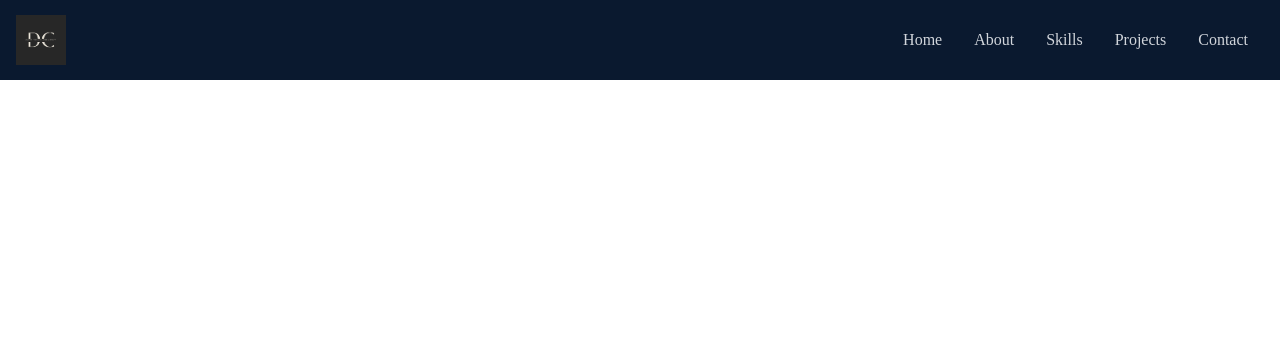
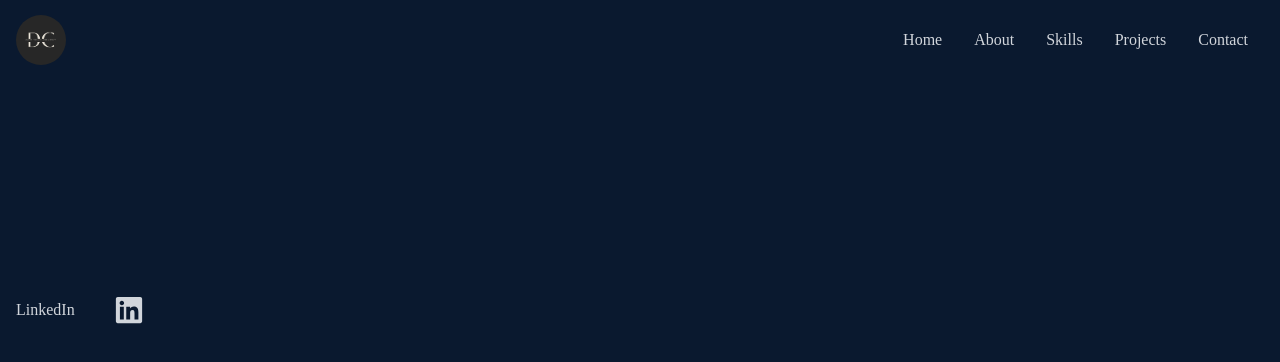
Before and after one commit to CollinsDrew/portfolio, a React (Create React App) app in the folder portfolio/: page / in a window 1280 px wide. Shown: the top 362 px of the page. Built offline with nearby package versions, Linux system fonts and the light colour scheme.

Commit message:
home component started

```diff
--- a/portfolio/src/App.js
+++ b/portfolio/src/App.js
@@ -1,9 +1,11 @@
 import Navbar from "./Components/Navbar";
+import Home from "./Components/Home";
 
 function App() {
   return (
     <div>
       <Navbar />
+      <Home />
     </div>
   );
 }
--- /dev/null
+++ b/portfolio/src/Components/Home.jsx
@@ -0,0 +1,8 @@
+import React from "react";
+import { HiArrowNarrowRight } from "react-icons/hi";
+
+function Home() {
+  return <div className="w-full h-screen bg-[#0a192f]"></div>;
+}
+
+export default Home;
--- a/portfolio/src/Components/Navbar.jsx
+++ b/portfolio/src/Components/Navbar.jsx
@@ -1,6 +1,8 @@
 import React, { useState } from "react";
 import Logo from "../Assests/DCWebDevelopment.jpg";
-import { FaBars, FaTimes } from "react-icons/fa";
+import { FaBars, FaTimes, FaGithub, FaLinkedin } from "react-icons/fa";
+import { HiOutlineMail } from "react-icons/hi";
+import { BsFillPersonLinesFill } from "react-icons/bs";
 
 function Navbar() {
   const [nav, setNav] = useState(false);
@@ -9,7 +11,11 @@
   return (
     <div className="fixed w-full h-[80px] flex justify-between items-center px-4 bg-[#0a192f] text-gray-300">
       <div>
-        <img src={Logo} alt="Logo Image" style={{ width: "50px" }} />
+        <img
+          src={Logo}
+          alt="Logo Image"
+          style={{ width: "50px", borderRadius: "50%" }}
+        />
       </div>
 
       {/* Menu */}
@@ -42,7 +48,18 @@
       </ul>
 
       {/* Social Icons */}
-      <div className="hidden"></div>
+      <div className="flex fixed flex-col top-[35%] left-0">
+        <ul>
+          <li className="w-[160px] h-[60px] flex justify-between items-center">
+            <a
+              className="flex justify-between items-center w-full text-gray-300"
+              href="/"
+            >
+              LinkedIn <FaLinkedin size={30} />
+            </a>
+          </li>
+        </ul>
+      </div>
     </div>
   );
 }
```
